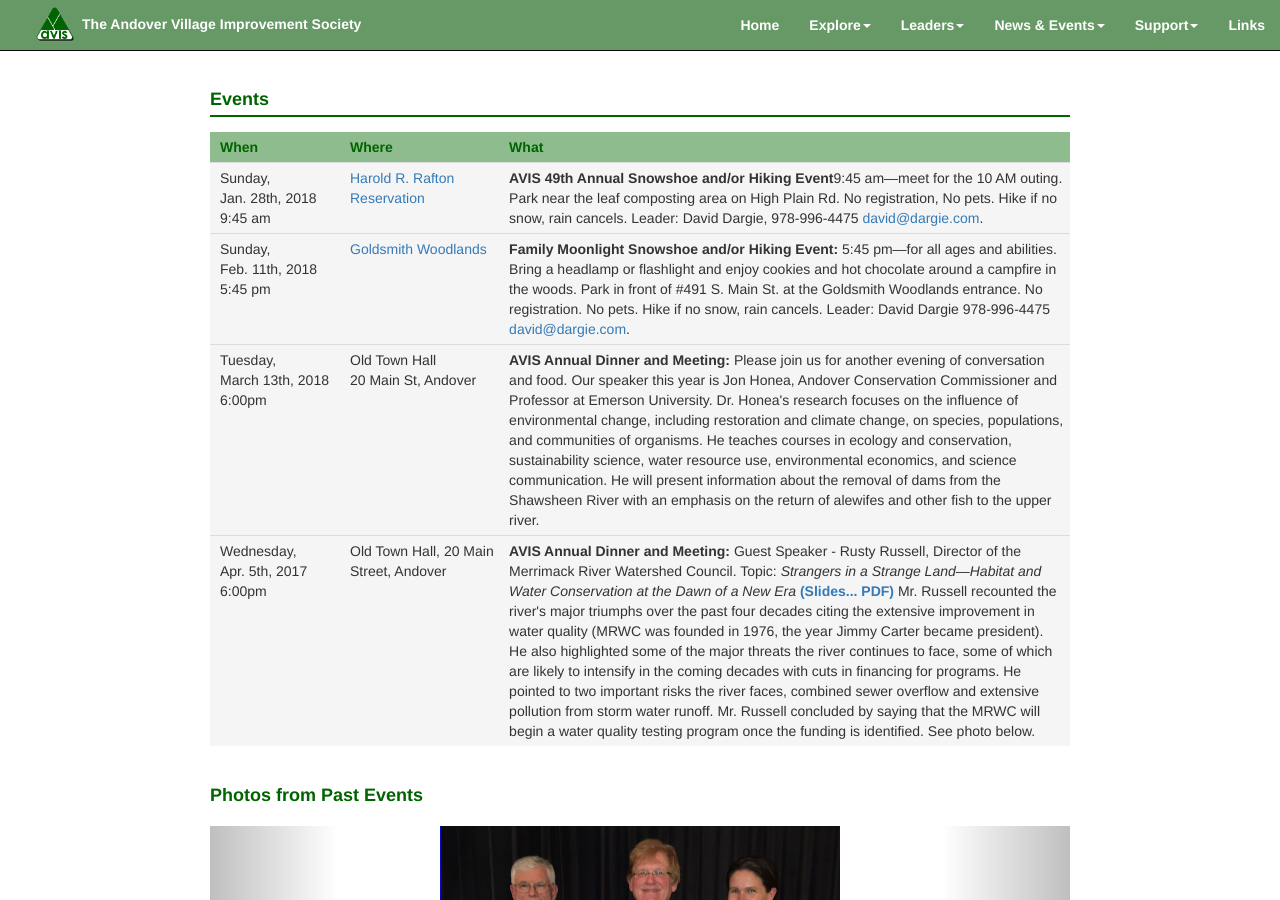
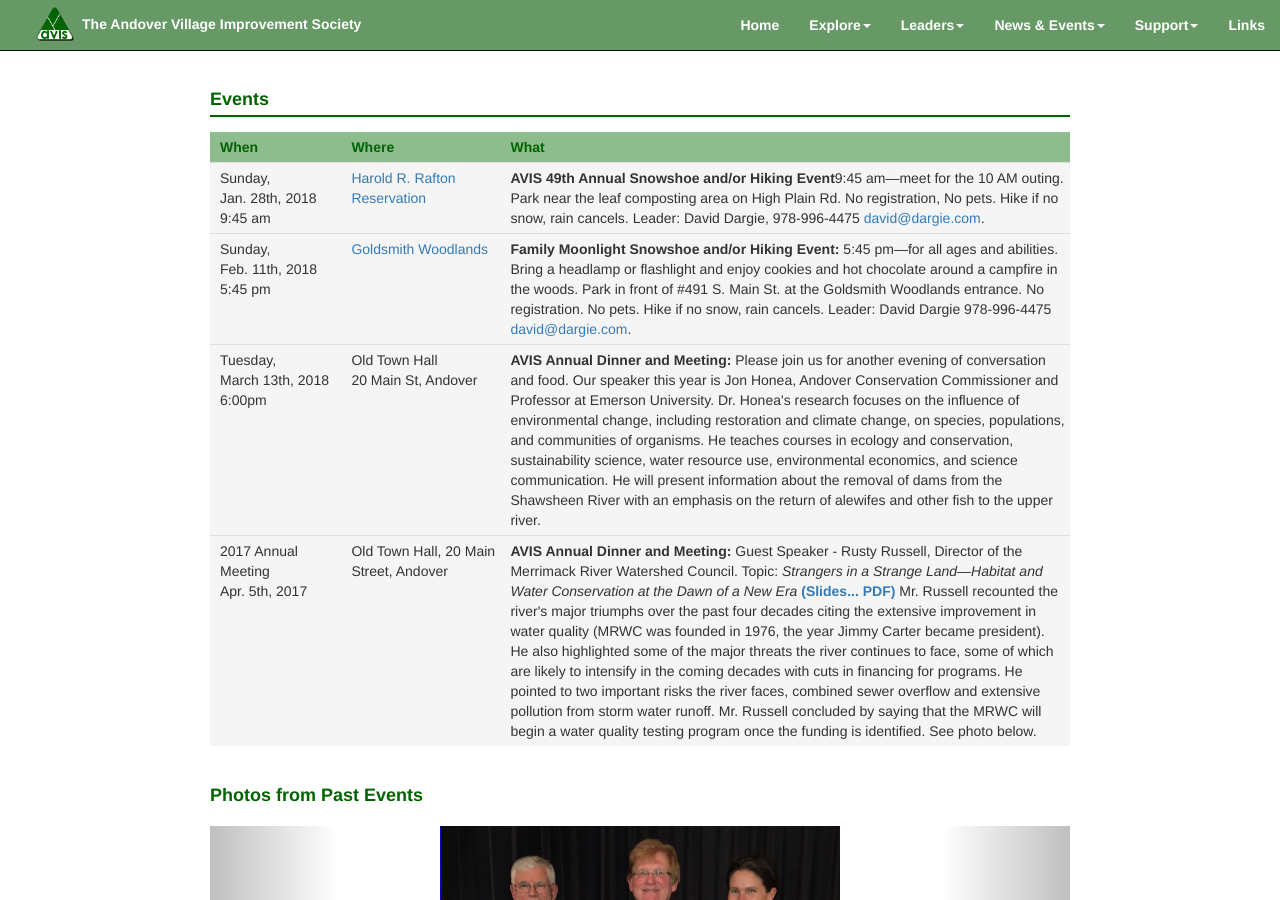
Before and after one commit to avisandover/avis-website, a Jekyll site: the page built from events.html, in a window 1280 px wide and 900 px high. Built offline with Jekyll 4.4.1, drawn with Linux system fonts in a browser that asks for light colours.

Commit message:
Update Events for 2018-RAF

```diff
--- a/events.html
+++ b/events.html
@@ -54,9 +54,9 @@
 					</tr>
 	  				<tr>
 						<td>
-							Wednesday,<br>
+							2017 Annual Meeting<br>
 							Apr. 5th, 2017<br>
-							6:00pm
+
 						</td>
 						<td>
 							Old Town Hall, 20 Main Street, Andover
```
